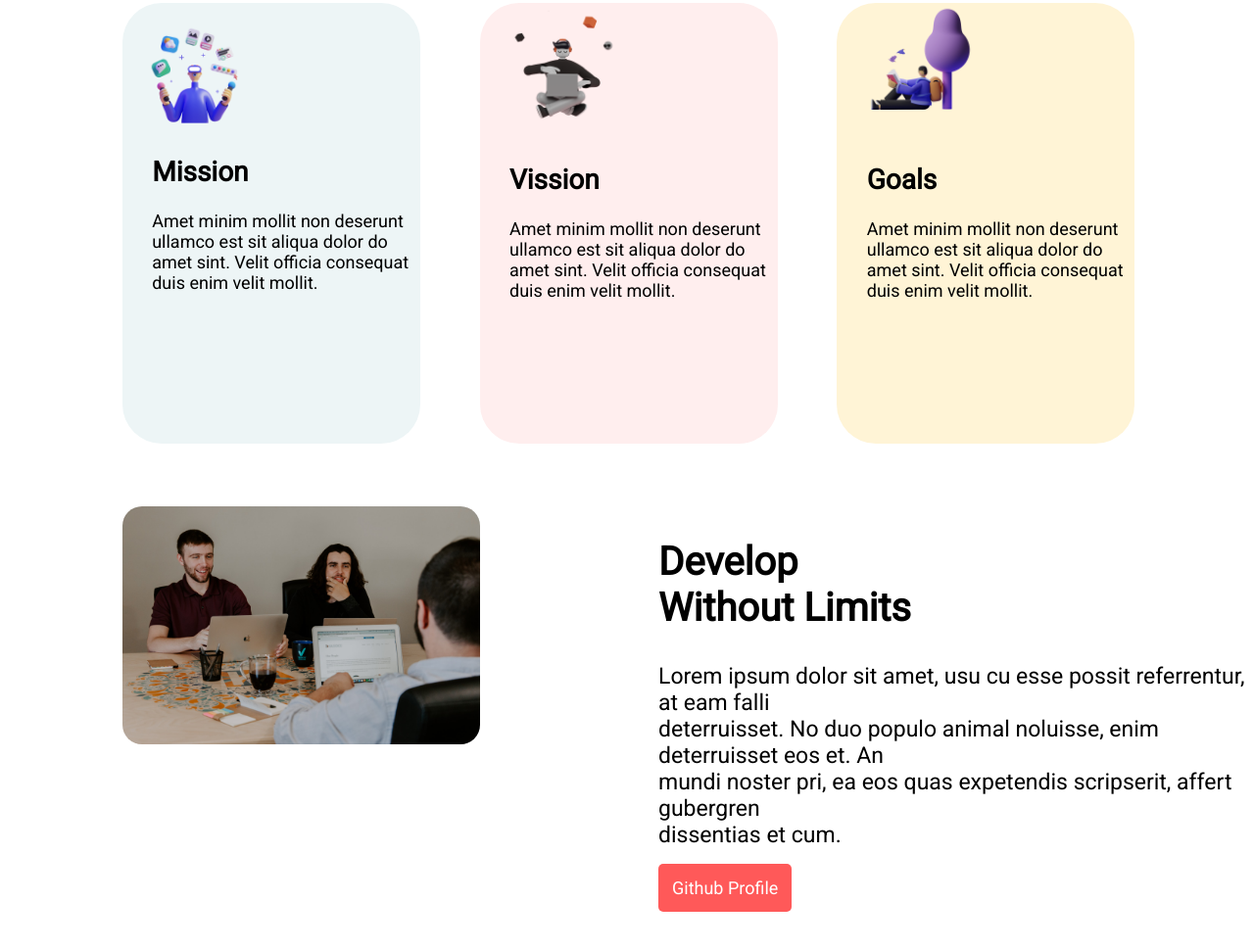
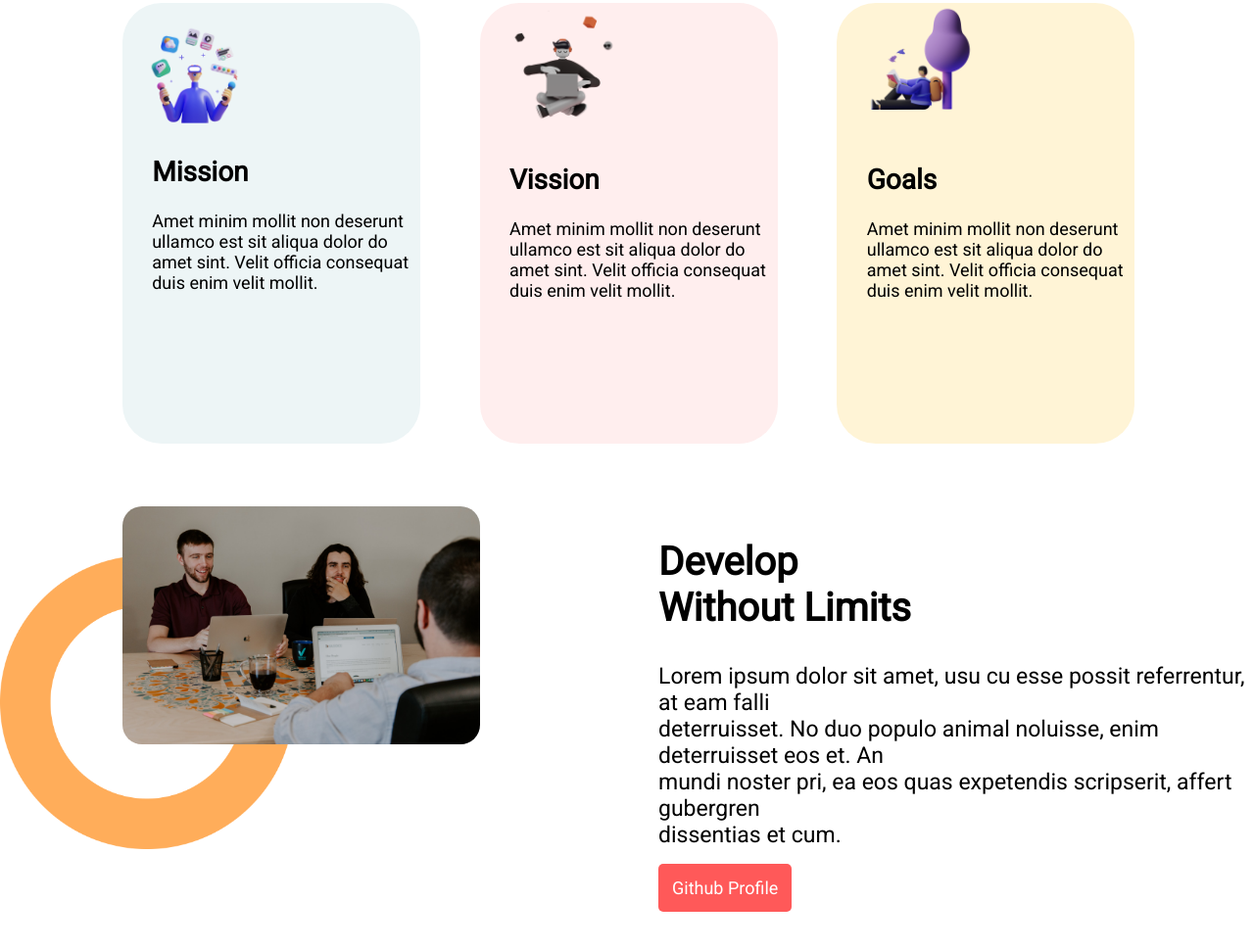
Before and after one commit to tareque-bin-habib/My-MIssion-2022, a plain HTML site: page index.html in a window 1280 px wide. Shown: the part 703-1672 px from the top of the page at 98% size. Drawn offline with Linux system fonts and the light colour scheme.

Commit message:
background added

```diff
--- a/css/style.css
+++ b/css/style.css
@@ -120,3 +120,10 @@ section {
     margin-left: 10%;
     border-radius: 20px;
 }
+
+.develop {
+    background-image: url(../images/shapes/shape-1.png);
+    background-repeat: no-repeat;
+    background-position: left;
+    background-size: 300px;
+}
--- a/index.html
+++ b/index.html
@@ -56,8 +56,8 @@
             </div>
         </div>
     </section>
-    <section class="flexible">
-        <div class="half-width develop">
+    <section class="flexible develop">
+        <div class="half-width">
             <img class="develop-image" src="images/pictures/kaleidico-RDYdOvk8ats-unsplash.jpg" alt="">
         </div>
         <div class="half-width">
```
